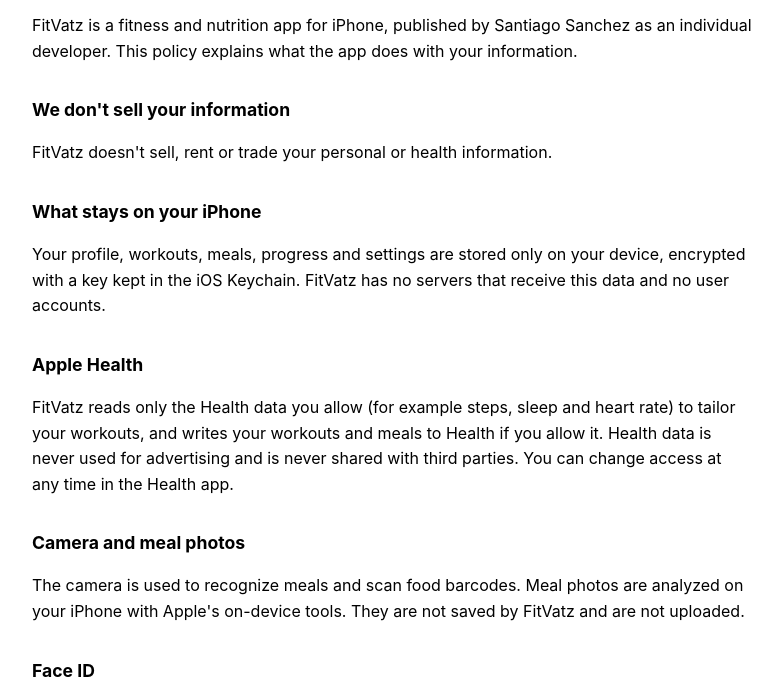
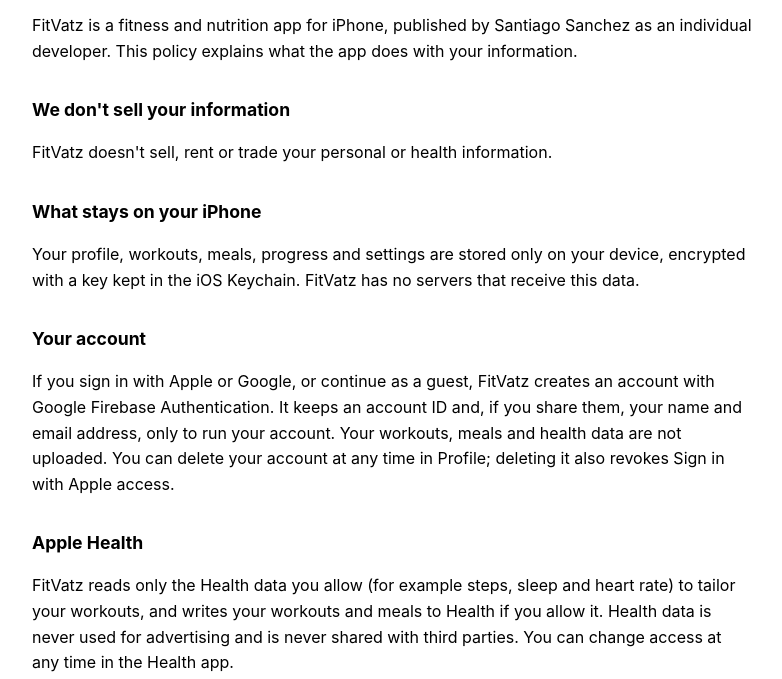
Before and after one commit to sansanchezca/fitvatz-privacy, a plain HTML site: page index.html in a window 1280 px wide. Shown: the part 122-801 px from the top of the page, without its empty margins (248-1030 px from the left). Drawn offline with Linux system fonts and the light colour scheme.

Commit message:
Privacy policy: add accounts section
Co-Authored-By: Claude Opus 5.5 <noreply@anthropic.com>
Claude-Session: https://claude.ai/code/session_01RdsTmqZrbYA6xej9uZwLhK

```diff
--- a/index.html
+++ b/index.html
@@ -22,7 +22,10 @@
 <p>FitVatz doesn't sell, rent or trade your personal or health information.</p>
 
 <h2>What stays on your iPhone</h2>
-<p>Your profile, workouts, meals, progress and settings are stored only on your device, encrypted with a key kept in the iOS Keychain. FitVatz has no servers that receive this data and no user accounts.</p>
+<p>Your profile, workouts, meals, progress and settings are stored only on your device, encrypted with a key kept in the iOS Keychain. FitVatz has no servers that receive this data.</p>
+
+<h2>Your account</h2>
+<p>If you sign in with Apple or Google, or continue as a guest, FitVatz creates an account with Google Firebase Authentication. It keeps an account ID and, if you share them, your name and email address, only to run your account. Your workouts, meals and health data are not uploaded. You can delete your account at any time in Profile; deleting it also revokes Sign in with Apple access.</p>
 
 <h2>Apple Health</h2>
 <p>FitVatz reads only the Health data you allow (for example steps, sleep and heart rate) to tailor your workouts, and writes your workouts and meals to Health if you allow it. Health data is never used for advertising and is never shared with third parties. You can change access at any time in the Health app.</p>
```
